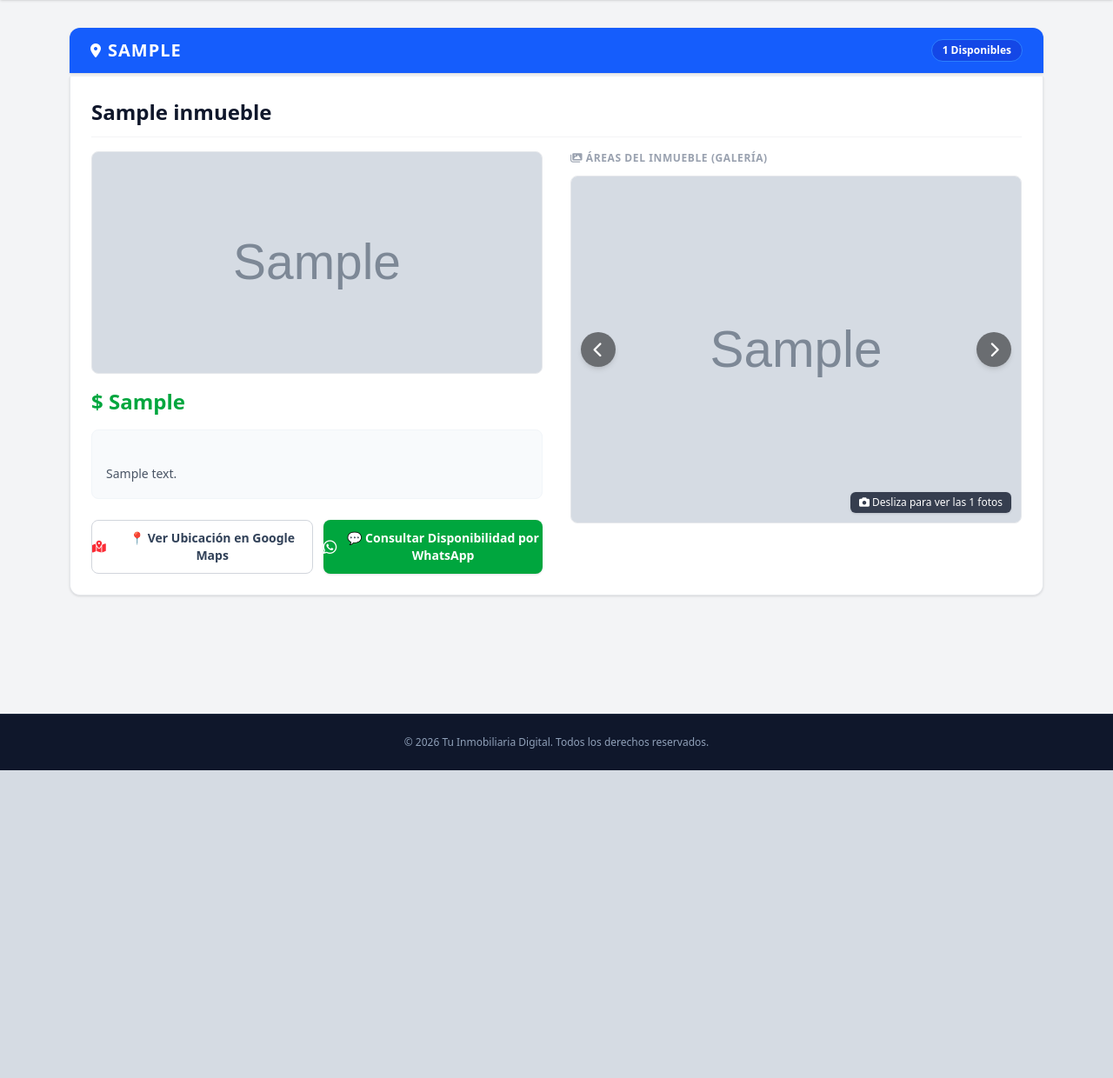
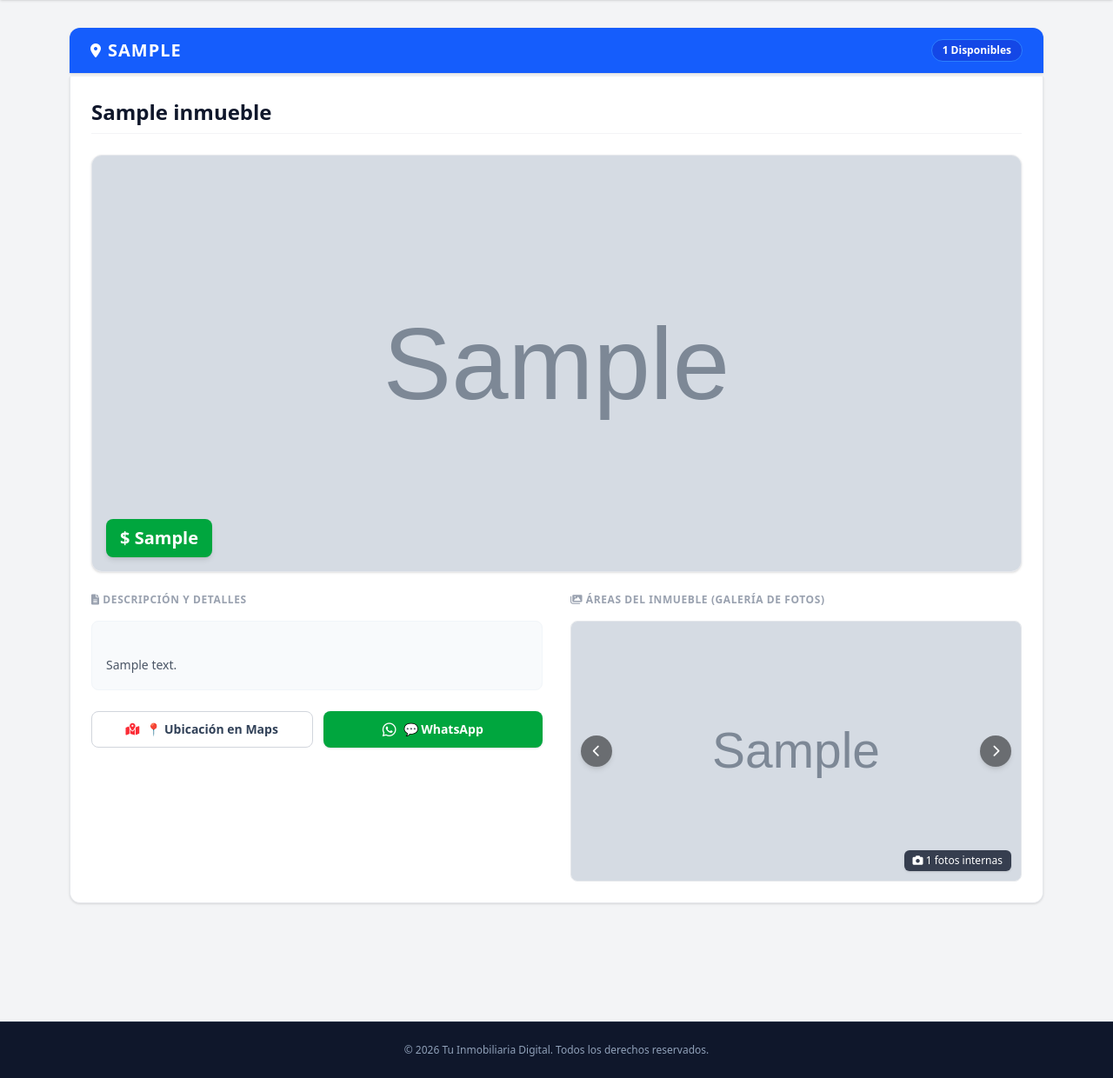
Before and after one commit to Ivan-Florez/mi-catalogo, a Flask app: page / in a window 1280 px wide. Shown: the part 108-1348 px from the top of the page at 87% size. Before the commit the page ends 994 px from the top, so only its background shows below. Run offline with Flask 3, Linux system fonts and the light colour scheme; tables that the repository leaves empty hold one stand-in row (values such as "Sample post"); grey boxes marked "Sample" are stand-in pictures; parts of the project's set-up code (start-up, migrations or seed data) failed here and were passed over.

Commit message:
Add files via upload

```diff
--- a/templates/index.html
+++ b/templates/index.html
@@ -42,22 +42,25 @@
 
                     <div class="space-y-6 mt-1">
                         {% for inm in inmuebles %}
-                            <div class="bg-white border-x border-b border-gray-200 rounded-b-xl shadow-sm p-6">
+                            <div class="bg-white border-x border-b border-gray-200 rounded-b-xl shadow-sm p-6 space-y-6">
 
-                                <div class="border-b border-gray-100 pb-3 mb-4">
+                                <div class="border-b border-gray-100 pb-2">
                                     <h3 class="text-2xl font-bold text-slate-900 leading-snug">{{ inm.titulo }}</h3>
+                                </div>
+
+                                <div class="w-full h-[380px] md:h-[480px] bg-gray-100 rounded-xl overflow-hidden border border-gray-200 shadow-sm relative">
+                                    <img src="/uploads/{{ inm.imagen_principal }}" alt="Fachada o Portada" class="w-full h-full object-cover">
+                                    <span class="absolute bottom-4 left-4 bg-green-600 text-white text-xl font-extrabold px-4 py-2 rounded-lg shadow-md">
+                                        $ {{ inm.precio }}
+                                    </span>
                                 </div>
 
                                 <div class="grid grid-cols-1 md:grid-cols-2 gap-8 items-start">
 
                                     <div class="space-y-4">
-                                        <div class="w-full h-64 bg-gray-100 rounded-lg overflow-hidden border border-gray-200 shadow-inner">
-                                            <img src="/uploads/{{ inm.imagen_principal }}" alt="Fachada o Portada" class="w-full h-full object-cover">
-                                        </div>
-
-                                        <div>
-                                            <p class="text-2xl font-extrabold text-green-600">$ {{ inm.precio }}</p>
-                                        </div>
+                                        <span class="text-xs font-bold text-gray-400 uppercase tracking-wider block">
+                                            <i class="fa-solid fa-file-lines"></i> Descripción y Detalles
+                                        </span>
 
                                         <div class="text-gray-600 text-sm bg-slate-50 p-4 rounded-lg border border-slate-100 whitespace-pre-line leading-relaxed">
                                             {{ inm.descripcion }}
@@ -66,21 +69,23 @@
                                         <div class="flex flex-col sm:flex-row gap-3 pt-2">
                                             {% if inm.google_maps %}
                                                 <a href="{{ inm.google_maps }}" target="_blank" class="flex-1 border border-gray-300 hover:bg-gray-50 text-slate-700 text-center py-2.5 rounded-lg text-sm font-bold transition-colors flex items-center justify-center gap-2">
-                                                    <i class="fa-solid fa-map-location-dot text-red-500"></i> 📍 Ver Ubicación en Google Maps
+                                                    <i class="fa-solid fa-map-location-dot text-red-500"></i> 📍 Ubicación en Maps
                                                 </a>
                                             {% endif %}
 
                                             <a href="https://wa.me/573000000000?text=Hola,%20estoy%20interesado%20en%20el%20inmueble:%20{{ inm.titulo }}%20en%20el%20sector%20{{ inm.sector }}" target="_blank" class="flex-1 bg-green-600 hover:bg-green-700 text-white text-center py-2.5 rounded-lg text-sm font-bold transition-colors flex items-center justify-center gap-2 shadow-sm">
-                                                <i class="fa-brands fa-whatsapp text-lg"></i> 💬 Consultar Disponibilidad por WhatsApp
+                                                <i class="fa-brands fa-whatsapp text-lg"></i> 💬 WhatsApp
                                             </a>
                                         </div>
                                     </div>
 
-                                    <div class="space-y-3">
-                                        <span class="text-xs font-bold text-gray-400 uppercase tracking-wider block"><i class="fa-solid fa-images"></i> Áreas del inmueble (Galería)</span>
+                                    <div class="space-y-4">
+                                        <span class="text-xs font-bold text-gray-400 uppercase tracking-wider block">
+                                            <i class="fa-solid fa-images"></i> Áreas del inmueble (Galería de fotos)
+                                        </span>
 
                                         {% if inm.galeria %}
-                                            <div class="relative group w-full h-[400px]">
+                                            <div class="relative group w-full h-[300px]">
 
                                                 <div id="slider-{{ inm.id }}" class="w-full h-full flex overflow-x-auto snap-x snap-mandatory scroll-smooth no-scrollbar rounded-lg border border-gray-200 bg-gray-50">
                                                     {% for foto in inm.galeria %}
@@ -90,21 +95,21 @@
                                                     {% endfor %}
                                                 </div>
 
-                                                <button onclick="scrollSlider('slider-{{ inm.id }}', 'izq')" class="absolute left-3 top-1/2 -translate-y-1/2 bg-black/50 hover:bg-black/75 text-white w-10 h-10 rounded-full flex items-center justify-center cursor-pointer transition-colors shadow-md z-10">
-                                                    <i class="fa-solid fa-chevron-left text-lg"></i>
+                                                <button onclick="scrollSlider('slider-{{ inm.id }}', 'izq')" class="absolute left-3 top-1/2 -translate-y-1/2 bg-black/50 hover:bg-black/75 text-white w-9 h-9 rounded-full flex items-center justify-center cursor-pointer transition-colors shadow-md z-10">
+                                                    <i class="fa-solid fa-chevron-left text-sm"></i>
                                                 </button>
 
-                                                <button onclick="scrollSlider('slider-{{ inm.id }}', 'der')" class="absolute right-3 top-1/2 -translate-y-1/2 bg-black/50 hover:bg-black/75 text-white w-10 h-10 rounded-full flex items-center justify-center cursor-pointer transition-colors shadow-md z-10">
-                                                    <i class="fa-solid fa-chevron-right text-lg"></i>
+                                                <button onclick="scrollSlider('slider-{{ inm.id }}', 'der')" class="absolute right-3 top-1/2 -translate-y-1/2 bg-black/50 hover:bg-black/75 text-white w-9 h-9 rounded-full flex items-center justify-center cursor-pointer transition-colors shadow-md z-10">
+                                                    <i class="fa-solid fa-chevron-right text-sm"></i>
                                                 </button>
 
                                                 <span class="absolute bottom-3 right-3 bg-slate-900/80 text-white text-xs px-2.5 py-1 rounded-md font-medium z-10 shadow-sm">
-                                                    <i class="fa-solid fa-camera"></i> Desliza para ver las {{ inm.galeria|length }} fotos
+                                                    <i class="fa-solid fa-camera"></i> {{ inm.galeria|length }} fotos internas
                                                 </span>
 
                                             </div>
                                         {% else %}
-                                            <div class="w-full h-[400px] bg-slate-50 border border-dashed border-gray-200 rounded-lg flex flex-col items-center justify-center text-gray-400 text-sm">
+                                            <div class="w-full h-[300px] bg-slate-50 border border-dashed border-gray-200 rounded-lg flex flex-col items-center justify-center text-gray-400 text-sm">
                                                 <i class="fa-solid fa-image-blur text-4xl mb-2 text-gray-300"></i>
                                                 No se cargaron fotos adicionales de áreas comunes.
                                             </div>
```
